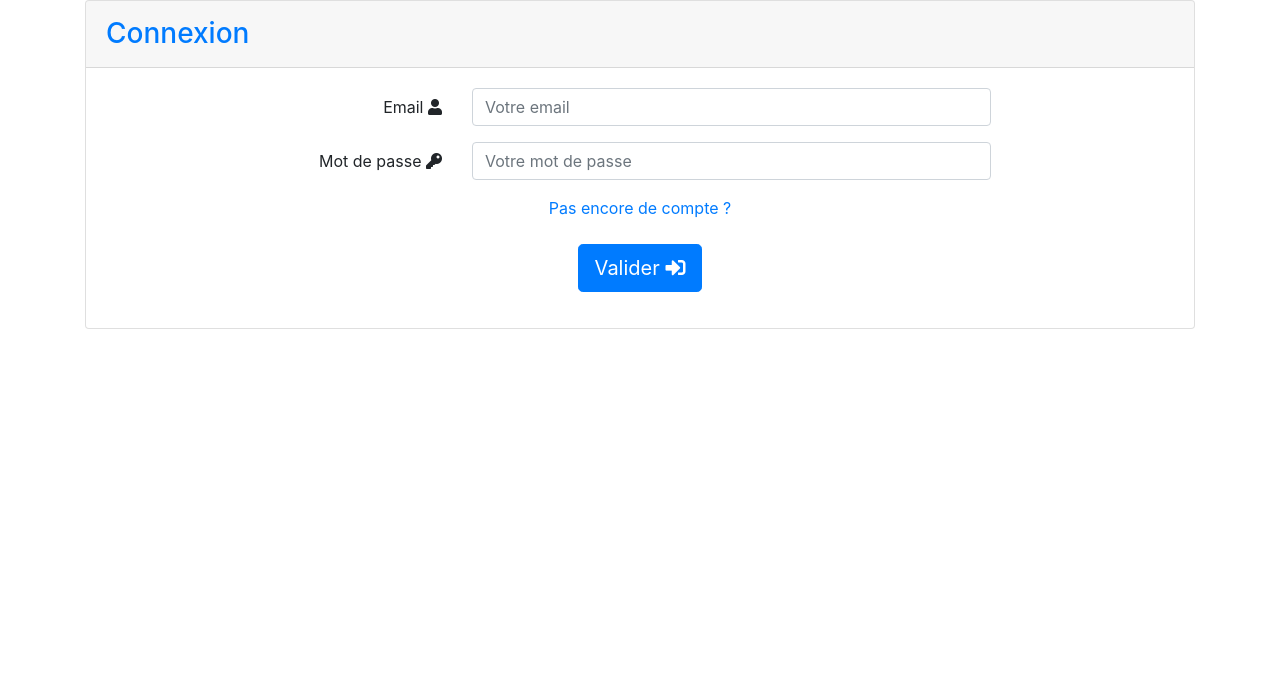
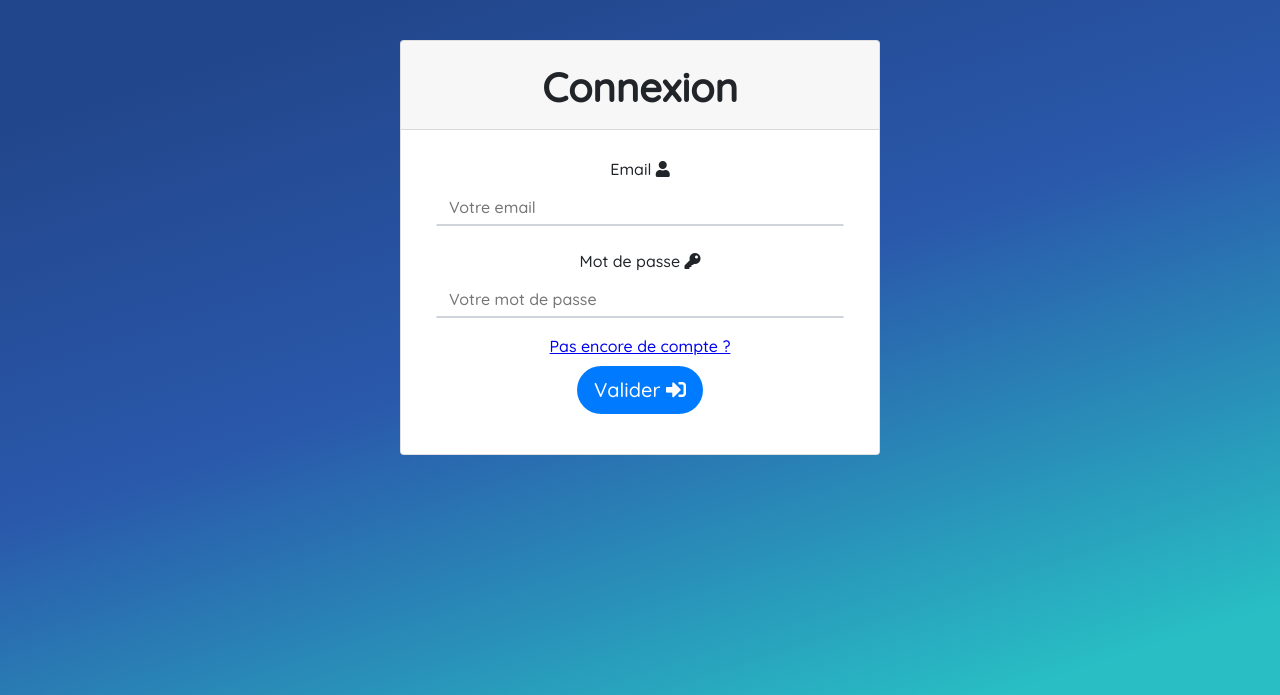
Before and after one commit to gautierlsn/forum_mcu, a PHP site: page / in a window 1280 px wide. Shown: the top 695 px of the page. Before the commit the page ends 329 px from the top, so only its background shows below. Run offline with PHP 8.4, Linux system fonts and the light colour scheme; some libraries are stand-ins or nearby versions.

Commit message:
Fix login form and discussion

```diff
--- a/CSS/stylesheet.css
+++ b/CSS/stylesheet.css
@@ -121,7 +121,7 @@ div.card img {
     border: 1px solid rgba(0, 0, 0, .125);
     margin: auto;
     color: #232C33;
-    overflow-x:auto;
+    overflow-x: auto;
 }
 
 .list-group-item {
@@ -145,12 +145,10 @@ div.card img {
 }
 
 
-
 .list-group-item:last-child {
     border-bottom-right-radius: .25rem;
     border-bottom-left-radius: .25rem
 }
-
 
 
 .list-group-item.list-group-item-secondary {
@@ -235,7 +233,7 @@ p {
 }
 
 .login-form {
-    vertical-align: middle;
+    margin-top: 40px;
 }
 
 .card-top {
@@ -377,6 +375,7 @@ nav:after {
     clear: both;
     display: table;
 }
+
 nav ul {
     float: right;
     margin-right: 40px;
@@ -861,7 +860,7 @@ hr {
 .table {
     margin-bottom: 1rem;
     color: #212529;
-    position:absolute;
+    position: absolute;
     right: 0;
     width: 5px;
     cursor: col-resize;
@@ -870,7 +869,7 @@ hr {
 
 .table-bordered {
     border: 1px solid #dee2e6;
-    width:100%
+    width: 100%
 }
 
 .table-bordered td, .table-bordered th {
--- a/Script_PHP/function_general.php
+++ b/Script_PHP/function_general.php
@@ -44,13 +44,13 @@ echo '
                                 <!-- Formulaire de Login -->
                                 <form name="selectForm" id="login" data-type="login-form" action="Script_PHP/do_login.php" method="POST">
                                     <div class="form-group row">
-                                        <label for="email_address" class="col-md-4 col-form-label text-md-right text-nowrap">Email <i class="fas fa-user"></i></label>
+                                        <label for="email_address" class="col-md-4 col-form-label text-md-center text-nowrap">Email <i class="fas fa-user"></i></label>
                                         <div class="col-md-6">
                                             <input type="text" id="email_address" placeholder="Votre email" class="form-control" name="login" required>
                                         </div>
                                     </div>
                                     <div class="form-group row">
-                                        <label for="password" class="col-md-4 col-form-label text-md-right text-nowrap">Mot de passe <i class="fas fa-key"></i></label>
+                                        <label for="password" class="col-md-4 col-form-label text-md-center text-nowrap">Mot de passe <i class="fas fa-key"></i></label>
                                         <div class="col-md-6">
                                             <input type="password" id="password" placeholder="Votre mot de passe" class="form-control" name="motdepasse" required>
                                         </div>
@@ -196,7 +196,6 @@ echo'
 function checkInput($data){
     $data = trim($data);
     $data = stripslashes($data);
-    $data = htmlspecialchars($data);
-    return $data;
+    return htmlspecialchars($data);
 }
 ?>
--- a/index.php
+++ b/index.php
@@ -3,7 +3,7 @@
     require ('Script_PHP/function_general.php');
     require ('Script_PHP/function_bdd.php');
 
-    makeHead("CSS/bootstrap.min.css","CSS/stylesheet.css","JS/jquery.js","JS/script.js");
+    makeHead("CSS/stylesheet.css","CSS/stylesheet.css","JS/jquery.js","JS/script.js");
 
     //Gestion du message d'erreur d'authentification
     if(isset($_SESSION['errorLogin'])){
```
Also changed, not shown: web_page/view_discussion.php (+4 -3 lines).
